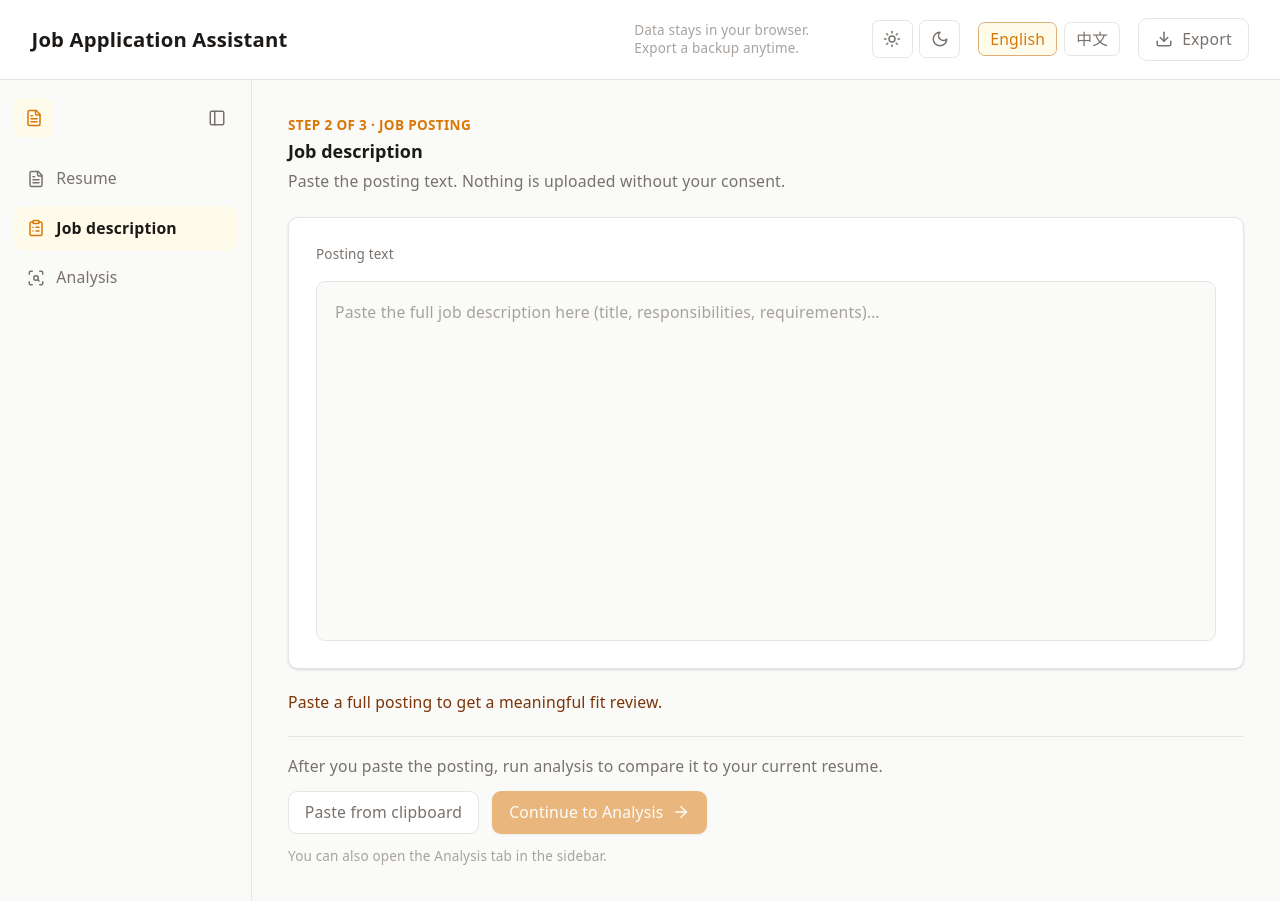
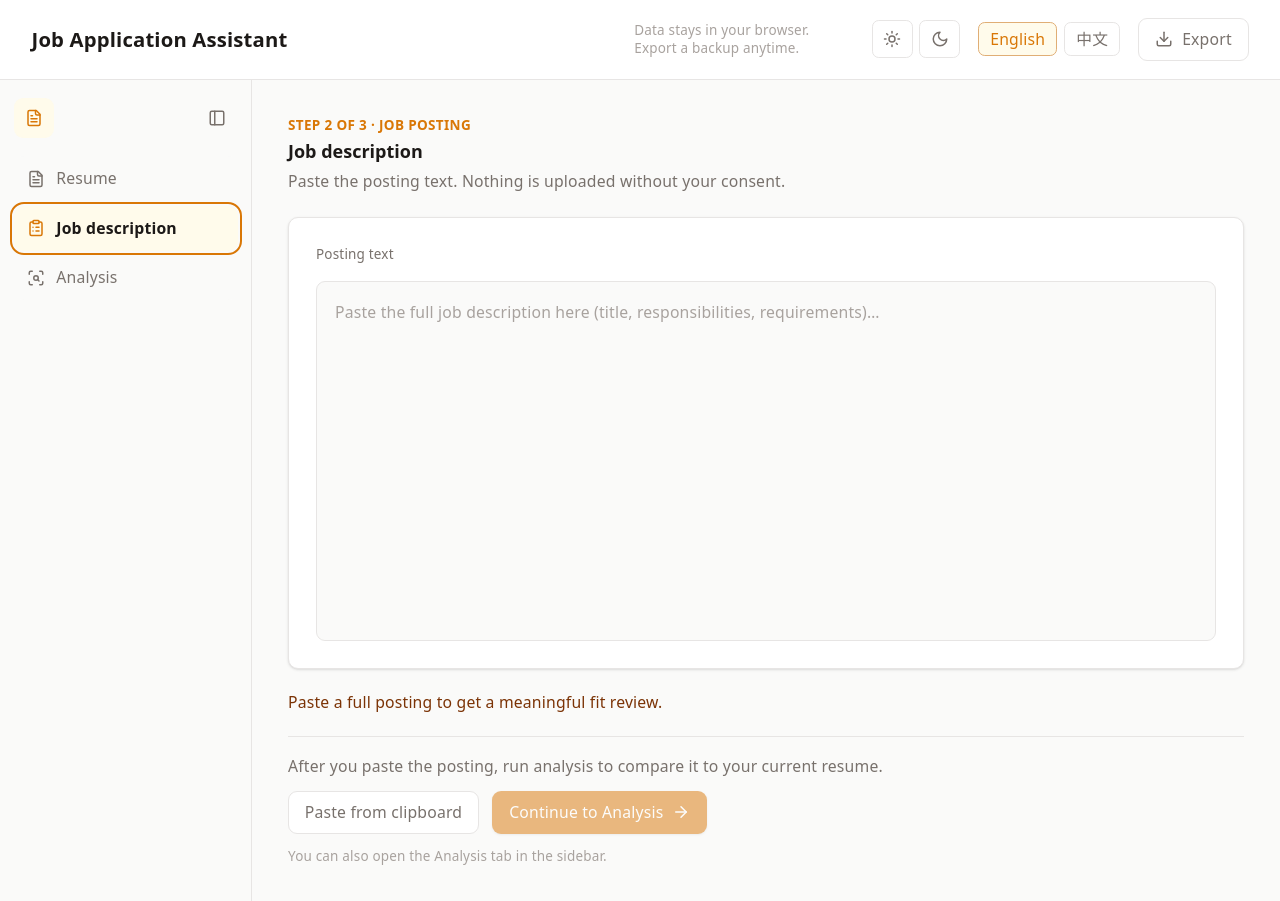
Before and after one commit to Gaoyan1999/auto-cv, a React (Vite) app: page / in a window 1280 px wide. Both pictures are taken after a click on the tab "Job description". Built offline with nearby package versions, Linux system fonts and the light colour scheme.

Commit message:
polish css code

```diff
--- a/package.json
+++ b/package.json
@@ -11,6 +11,7 @@
     "preview": "vite preview"
   },
   "dependencies": {
+    "@headlessui/react": "^2.2.9",
     "@tailwindcss/vite": "^4.2.2",
     "i18next": "^24.2.3",
     "i18next-browser-languagedetector": "^8.0.4",
--- a/src/components/SidebarNav.tsx
+++ b/src/components/SidebarNav.tsx
@@ -1,4 +1,5 @@
 import { useCallback, useState } from 'react'
+import { Tab, TabGroup, TabList } from '@headlessui/react'
 import { ClipboardList, FileText, PanelLeft, PanelRight, ScanSearch } from 'lucide-react'
 import { useTranslation } from 'react-i18next'
 import type { AppTab } from '../types/app'
@@ -25,6 +26,8 @@ export function SidebarNav() {
   const { tab, setTab } = useAppState()
   const [collapsed, setCollapsed] = useState(readCollapsed)
 
+  const selectedIndex = Math.max(0, items.findIndex((i) => i.id === tab))
+
   const toggleCollapsed = useCallback(() => {
     setCollapsed((c) => {
       const next = !c
@@ -39,6 +42,15 @@ export function SidebarNav() {
 
   const toggleBtnClass =
     'flex h-9 w-9 shrink-0 items-center justify-center rounded-lg text-[var(--app-muted)] transition-colors hover:bg-black/[0.06] focus-visible:outline focus-visible:outline-2 focus-visible:outline-offset-2 focus-visible:outline-[var(--app-accent)] dark:hover:bg-white/[0.08]'
+
+  const tabClass = (selected: boolean) =>
+    [
+      'flex w-full items-center gap-2.5 rounded-[10px] py-2.5 text-sm transition-colors focus-visible:outline focus-visible:outline-2 focus-visible:outline-offset-2 focus-visible:outline-[var(--app-accent)]',
+      collapsed ? 'md:justify-center md:px-2 md:text-center' : 'px-3 text-left',
+      selected
+        ? 'bg-[var(--app-accent-subtle)] font-semibold text-[var(--app-text)] [&_svg]:text-[var(--app-accent)]'
+        : 'bg-[var(--app-canvas)] font-normal text-[var(--app-muted)] hover:bg-black/[0.03]',
+    ].join(' ')
 
   return (
     <nav
@@ -82,27 +94,24 @@ export function SidebarNav() {
           </div>
         )}
       </div>
-      {items.map(({ id, icon: Icon, labelKey }) => {
-        const active = tab === id
-        return (
-          <button
-            key={id}
-            type="button"
-            onClick={() => setTab(id)}
-            title={collapsed ? t(labelKey) : undefined}
-            className={[
-              'flex items-center gap-2.5 rounded-[10px] py-2.5 text-sm transition-colors focus-visible:outline focus-visible:outline-2 focus-visible:outline-offset-2 focus-visible:outline-[var(--app-accent)]',
-              collapsed ? 'md:justify-center md:px-2 md:text-center' : 'px-3 text-left',
-              active
-                ? 'bg-[var(--app-accent-subtle)] font-semibold text-[var(--app-text)] [&_svg]:text-[var(--app-accent)]'
-                : 'bg-[var(--app-canvas)] font-normal text-[var(--app-muted)] hover:bg-black/[0.03]',
-            ].join(' ')}
-          >
-            <Icon className="h-[18px] w-[18px] shrink-0" aria-hidden />
-            <span className={collapsed ? 'md:sr-only' : undefined}>{t(labelKey)}</span>
-          </button>
-        )
-      })}
+      <TabGroup
+        vertical
+        selectedIndex={selectedIndex}
+        onChange={(index) => setTab(items[index].id)}
+      >
+        <TabList className="flex flex-col gap-1">
+          {items.map(({ id, icon: Icon, labelKey }) => (
+            <Tab
+              key={id}
+              className={({ selected }) => tabClass(selected)}
+              title={collapsed ? t(labelKey) : undefined}
+            >
+              <Icon className="h-[18px] w-[18px] shrink-0" aria-hidden />
+              <span className={collapsed ? 'md:sr-only' : undefined}>{t(labelKey)}</span>
+            </Tab>
+          ))}
+        </TabList>
+      </TabGroup>
     </nav>
   )
 }
--- a/src/components/ui/Button.tsx
+++ b/src/components/ui/Button.tsx
@@ -1,3 +1,4 @@
+import { Button as HeadlessButton } from '@headlessui/react'
 import type { ButtonHTMLAttributes, ReactNode } from 'react'
 
 type Variant = 'primary' | 'secondary' | 'ghost'
@@ -10,6 +11,9 @@ const variantClass: Record<Variant, string> = {
   ghost: 'bg-transparent text-[var(--app-muted)] border-transparent hover:bg-black/[0.04]',
 }
 
+const baseClass =
+  'inline-flex items-center justify-center gap-2 rounded-lg border px-3.5 py-2 text-sm font-medium transition-colors focus-visible:outline focus-visible:outline-2 focus-visible:outline-offset-2 focus-visible:outline-[var(--app-accent)] disabled:pointer-events-none disabled:opacity-50'
+
 export function Button({
   variant = 'secondary',
   className = '',
@@ -21,12 +25,12 @@ export function Button({
   children: ReactNode
 } & ButtonHTMLAttributes<HTMLButtonElement>) {
   return (
-    <button
+    <HeadlessButton
       type={type}
-      className={`inline-flex items-center justify-center gap-2 rounded-lg border px-3.5 py-2 text-sm font-medium transition-colors focus-visible:outline focus-visible:outline-2 focus-visible:outline-offset-2 focus-visible:outline-[var(--app-accent)] disabled:pointer-events-none disabled:opacity-50 ${variantClass[variant]} ${className}`}
+      className={`${baseClass} ${variantClass[variant]} ${className}`}
       {...rest}
     >
       {children}
-    </button>
+    </HeadlessButton>
   )
 }
```
Also changed, not shown: 1 other file (tests, documents, lock files or other folders).
